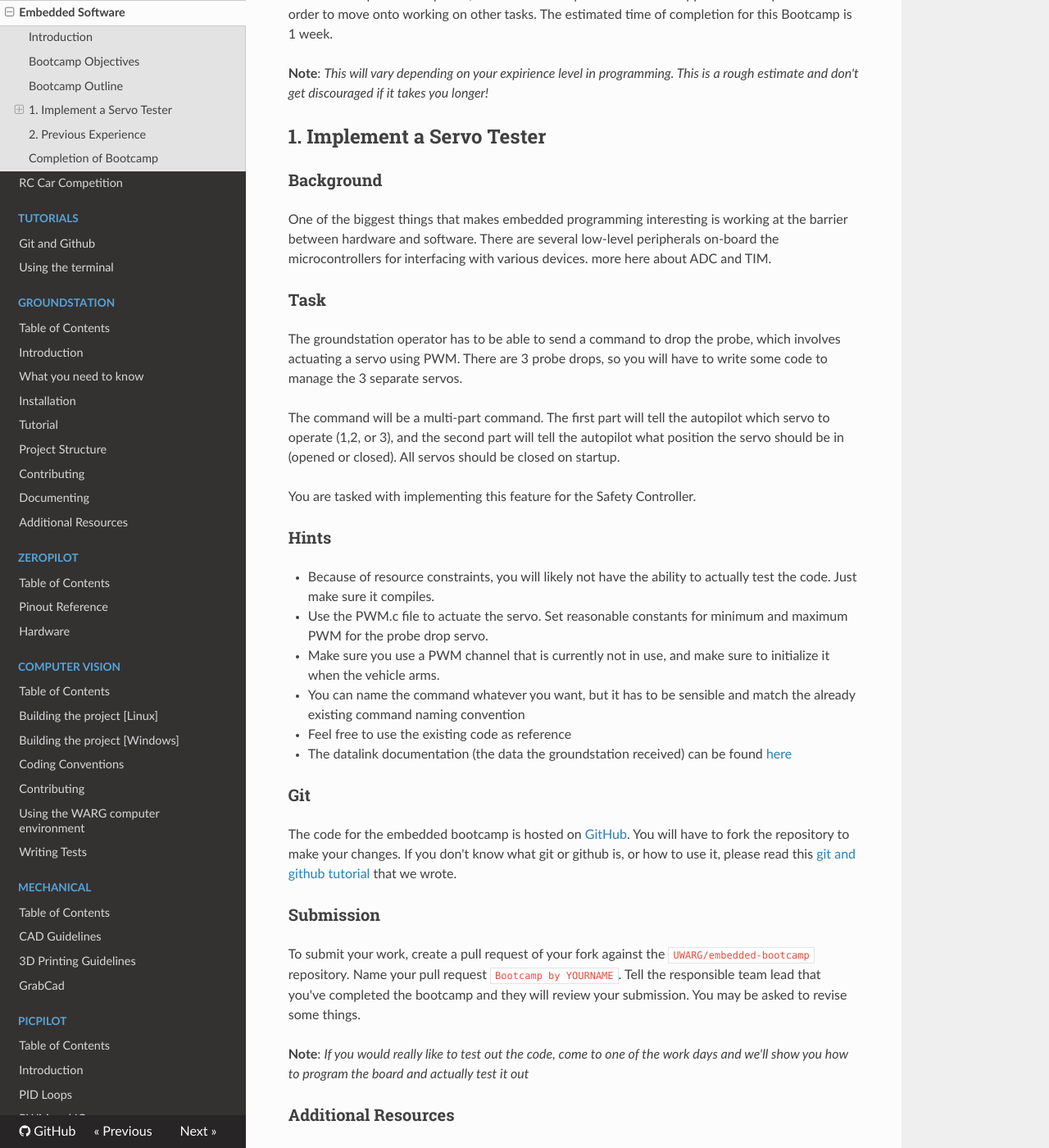
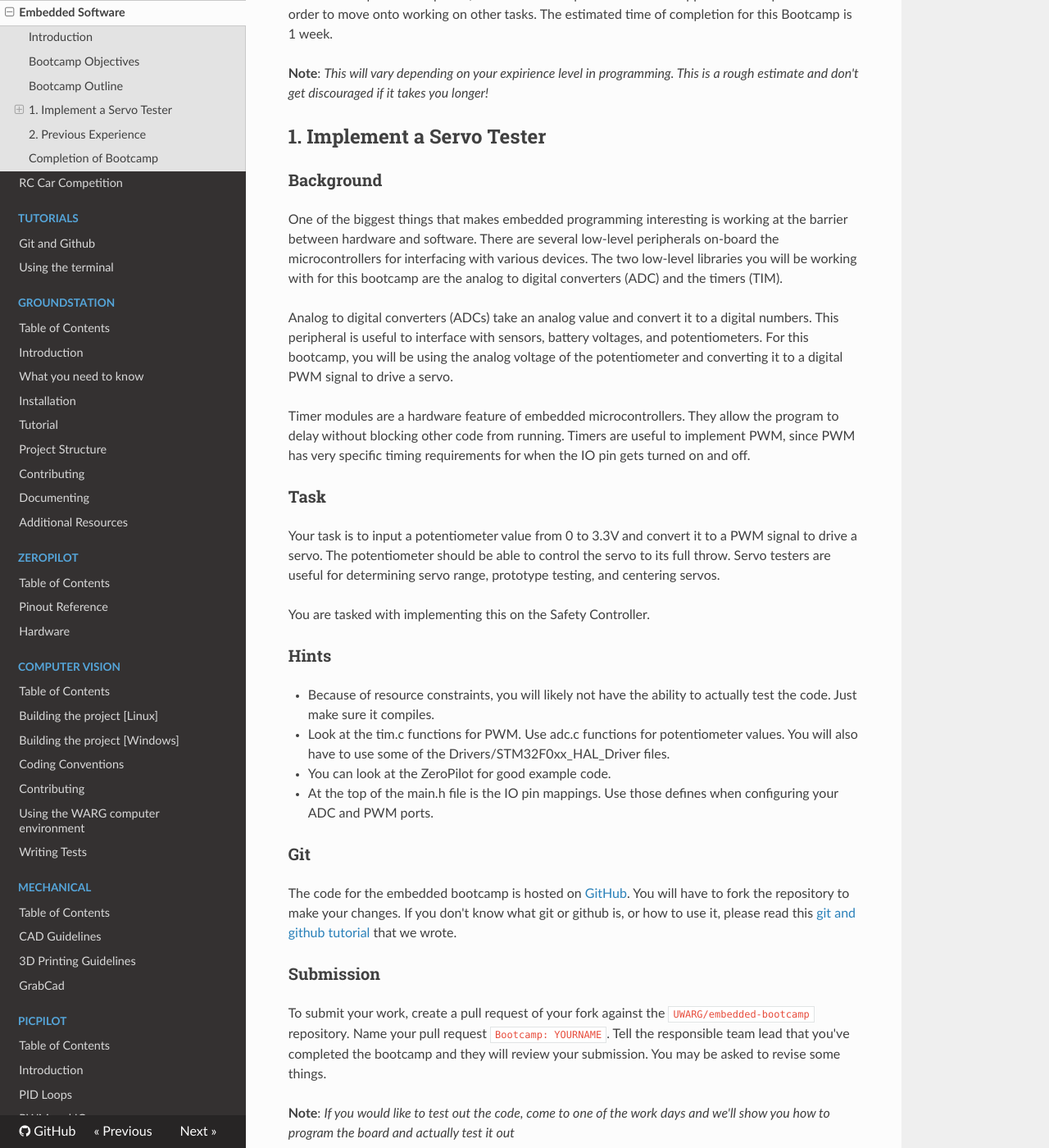
Before and after one commit to UWARG/docs, an MkDocs documentation site: the page built from docs/bootcamp/embedded.md, in a window 1280 px wide and 1400 px high, scrolled down 730 px. Shown: the whole window at 82% size. Built offline with MkDocs 1.6.1, drawn with Linux system fonts in a browser that asks for light colours; nearby versions of some CDN libraries; old or Windows-style settings are respelled for this version of MkDocs.

Commit message:
Updated bootcamp

```diff
--- a/docs/bootcamp/embedded.md
+++ b/docs/bootcamp/embedded.md
@@ -22,24 +22,24 @@ This Bootcamp has two options, both of which require a team lead's approval of c
 
 ### Background
 
-One of the biggest things that makes embedded programming interesting is working at the barrier between hardware and software. There are several low-level peripherals on-board the microcontrollers for interfacing with various devices. more here about ADC and TIM.
+One of the biggest things that makes embedded programming interesting is working at the barrier between hardware and software. There are several low-level peripherals on-board the microcontrollers for interfacing with various devices. The two low-level libraries you will be working with for this bootcamp are the analog to digital converters (ADC) and the timers (TIM).
+
+Analog to digital converters (ADCs) take an analog value and convert it to a digital numbers. This peripheral is useful to interface with sensors, battery voltages, and potentiometers. For this bootcamp, you will be using the analog voltage of the potentiometer and converting it to a digital PWM signal to drive a servo.
+
+Timer modules are a hardware feature of embedded microcontrollers. They allow the program to delay without blocking other code from running. Timers are useful to implement PWM, since PWM has very specific timing requirements for when the IO pin gets turned on and off.
 
 ### Task
 
-The groundstation operator has to be able to send a command to drop the probe, which involves actuating a servo using PWM. There are 3 probe drops, so you will have to write some code to manage the 3 separate servos.
+Your task is to input a potentiometer value from 0 to 3.3V and convert it to a PWM signal to drive a servo. The potentiometer should be able to control the servo to its full throw. Servo testers are useful for determining servo range, prototype testing, and centering servos.
 
-The command will be a multi-part command. The first part will tell the autopilot which servo to operate (1,2, or 3), and the second part will tell the autopilot what position the servo should be in (opened or closed). All servos should be closed on startup.
-
-You are tasked with implementing this feature for the Safety Controller.
+You are tasked with implementing this on the Safety Controller.
 
 ### Hints
 
 - Because of resource constraints, you will likely not have the ability to actually test the code. Just make sure it compiles.
-- Use the PWM.c file to actuate the servo. Set reasonable constants for minimum and maximum PWM for the probe drop servo.
-- Make sure you use a PWM channel that is currently not in use, and make sure to initialize it when the vehicle arms.
-- You can name the command whatever you want, but it has to be sensible and match the already existing command naming convention
-- Feel free to use the existing code as reference
-- The datalink documentation (the data the groundstation received) can be found [here](../picpilot/datalink.md)
+- Look at the tim.c functions for PWM. Use adc.c functions for potentiometer values. You will also have to use some of the Drivers/STM32F0xx_HAL_Driver files.
+- You can look at the ZeroPilot for good example code.
+- At the top of the main.h file is the IO pin mappings. Use those defines when configuring your ADC and PWM ports.
 
 ### Git
 
@@ -47,9 +47,9 @@ The code for the embedded bootcamp is hosted on [GitHub](https://www.github.com/
 
 ### Submission
 
-To submit your work, create a pull request of your fork against the `UWARG/embedded-bootcamp` repository. Name your pull request `Bootcamp by YOURNAME`. Tell the responsible team lead that you've completed the bootcamp and they will review your submission. You may be asked to revise some things.
+To submit your work, create a pull request of your fork against the `UWARG/embedded-bootcamp` repository. Name your pull request `Bootcamp: YOURNAME`. Tell the responsible team lead that you've completed the bootcamp and they will review your submission. You may be asked to revise some things.
 
-**Note**: *If you would really like to test out the code, come to one of the work days and we'll show you how to program the board and actually test it out*
+**Note**: *If you would like to test out the code, come to one of the work days and we'll show you how to program the board and actually test it out*
 
 ### Additional Resources
 
```
